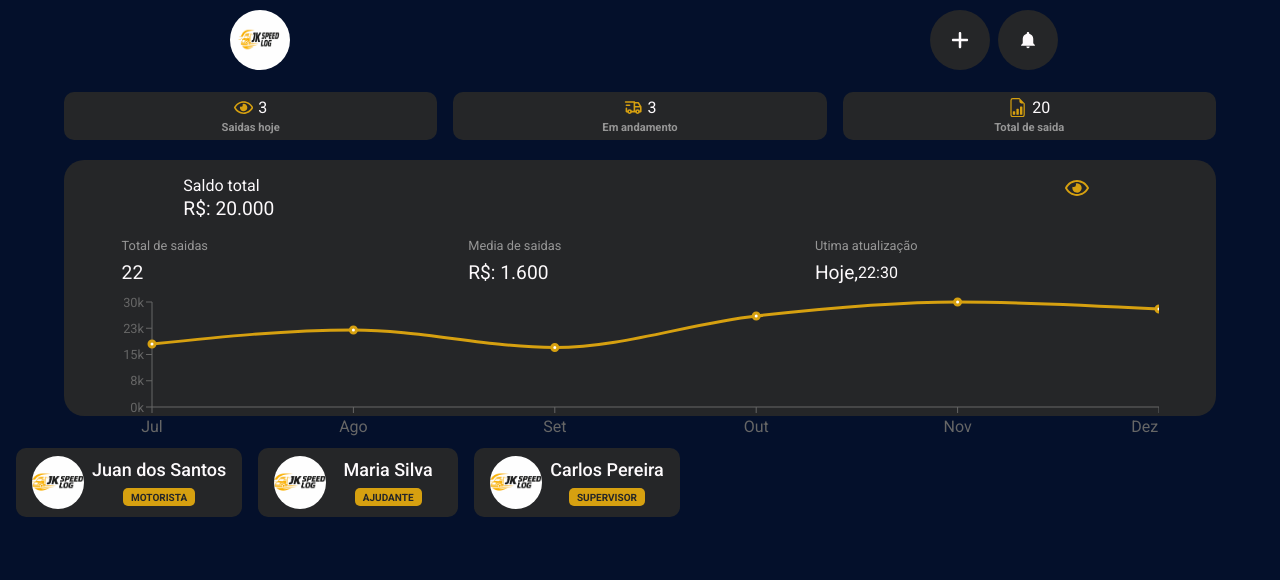
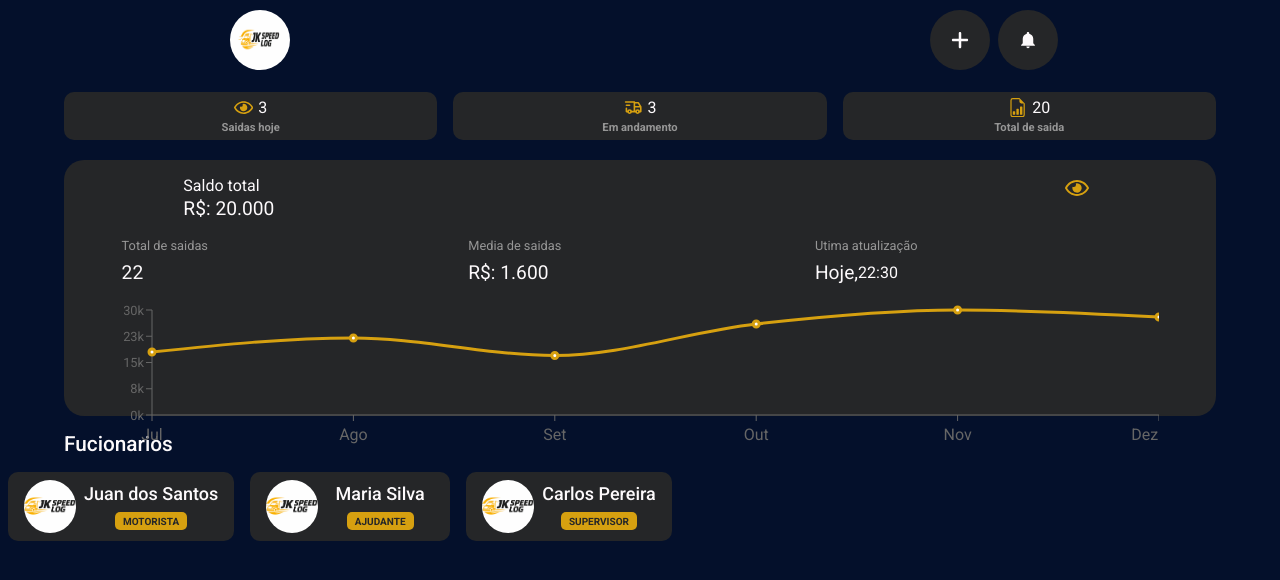
Before and after one commit to yagorodrigues2023/jkspeedlog, a React (Vite) app: page /#/home in a window 1280 px wide. Shown: the top 580 px of the page. Built offline with nearby package versions, Linux system fonts and the light colour scheme.

Commit message:
new Version

```diff
--- a/src/components/ui/cardfuncao/styles.module.css
+++ b/src/components/ui/cardfuncao/styles.module.css
@@ -7,8 +7,8 @@
     flex-direction: row;
     gap: 1rem;
     overflow-x: auto;
-    padding: 1rem;
     width: 100%;
+    margin-left: 1rem;
     scroll-behavior: smooth;
 
 }
--- a/src/components/ui/cardprincipal/index.jsx
+++ b/src/components/ui/cardprincipal/index.jsx
@@ -41,12 +41,12 @@ export default function CardPrincipal({dados}) {
                 <div className= {`alinhamentoColumnEsquerda ${styles.labelGrafico}`}>
                     <label>Utima atualização</label>
                     <span className={`alinhamentoRowCentro`}>
-                        <label style={{color:"var(--corTexto)" ,marginTop: "0.5rem", fontSize:"1.2rem"}}>Hoje,</label>
+                        <label style={{color:"var(--corTexto)" ,marginTop: "0.5rem", fontSize:"1.2rem"}}>Hoje, </label>
                         <label style={{fontSize:"1rem"}}>{dados.hora}</label>
                      </span>
                 </div>
             </div>
-            <div className=" alinhamentoRowEsquerda " style={{width:"100%", marginTop:".5rem"}}><GraficoLinha />   </div>
+            <div className=" alinhamentoRowEsquerda " style={{width:"100%", marginTop:"1rem"}}><GraficoLinha />   </div>
         </div>
     )
 }
--- a/src/pages/home/index.jsx
+++ b/src/pages/home/index.jsx
@@ -17,6 +17,8 @@ export default function Home() {
         <CardsPerfil perfil={logo}/>
         <Cardstopo />
         <CardPrincipal />
+        <label className="alinhamentoColumnEsquerda"
+        style={{width: "90%", fontSize:"1.3rem", color:"var(--corTexto)", fontWeight:"500"}}>Fucionarios</label>
         <Cards funcionarios={funcionarios} />
     </div>
   );
```
